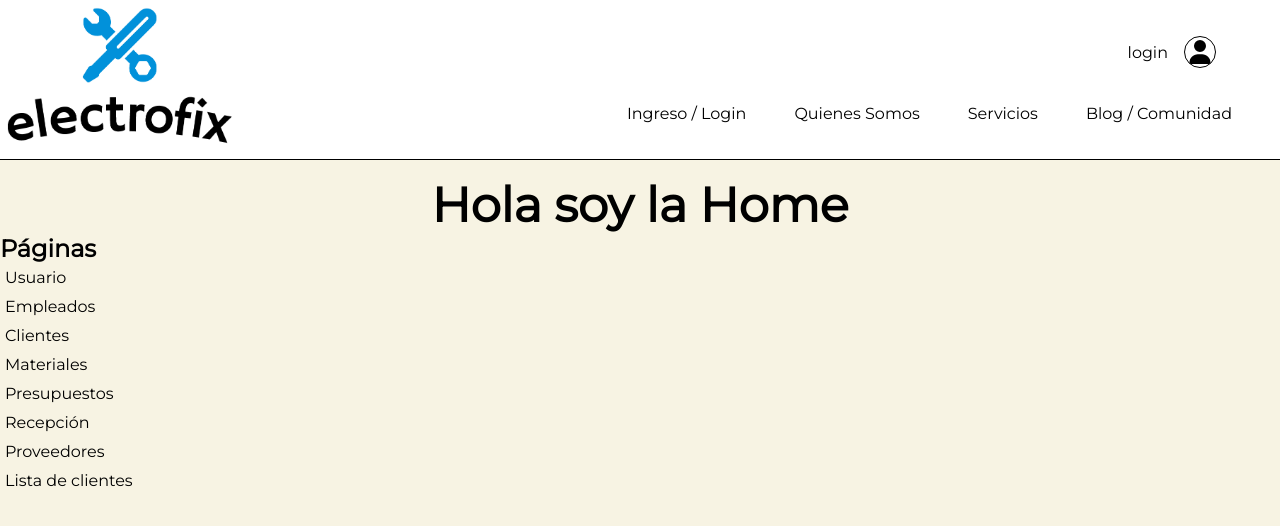
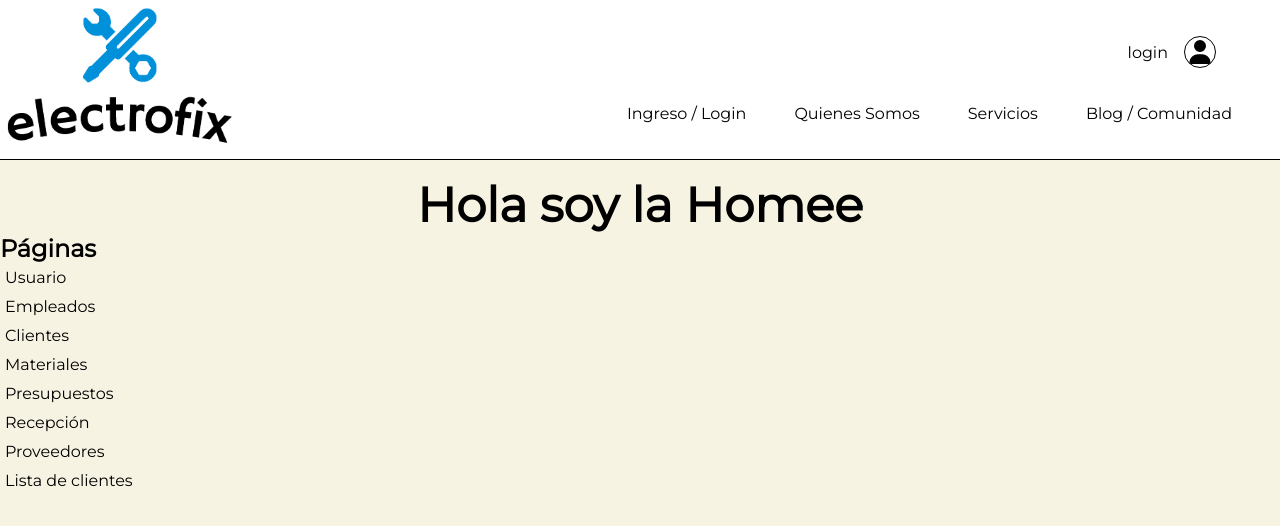
Before and after one commit to agusder95/electroFix, a React (Create React App) app: page / in a window 1280 px wide. Shown: the top 526 px of the page. Built offline with nearby package versions, Linux system fonts and the light colour scheme.

Commit message:
new branch

```diff
--- a/src/Components/pages/home/home.jsx
+++ b/src/Components/pages/home/home.jsx
@@ -3,7 +3,7 @@ import './style.scss'
 const Home = () => {
   return (
     <div className='HomeWrapper'>
-      <h1>Hola soy la Home</h1>
+      <h1>Hola soy la Homee</h1>
       <h2>Páginas</h2>
       <ul style={{padding: 0}}>
         <li style={{listStyle: "none", padding: 5}}><Link to="/user">Usuario</Link></li>
```
